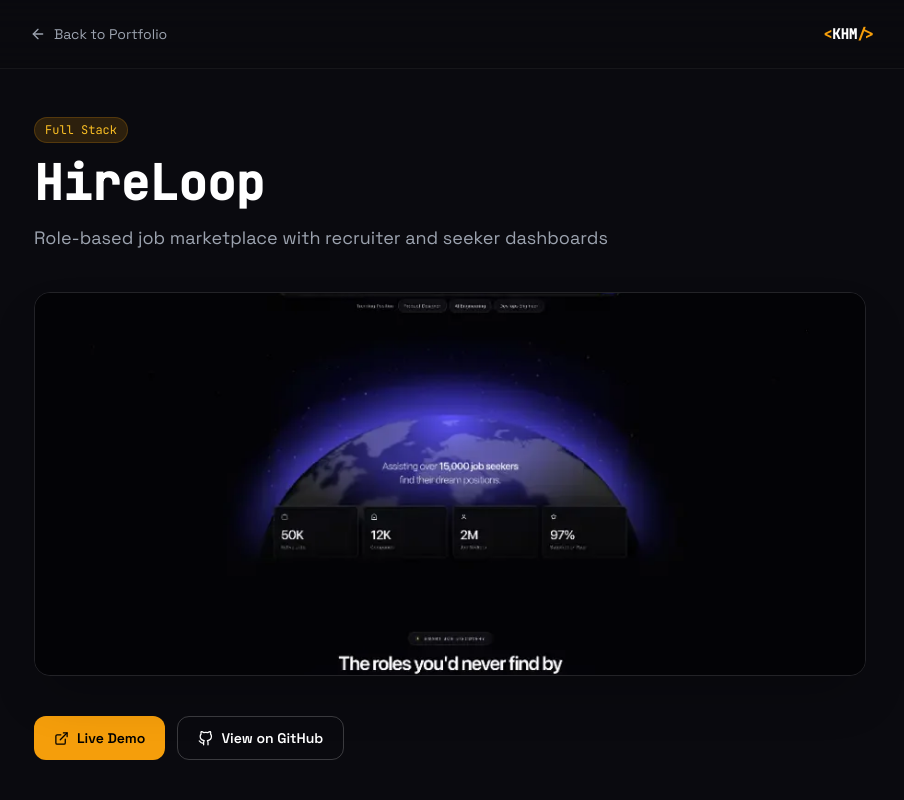
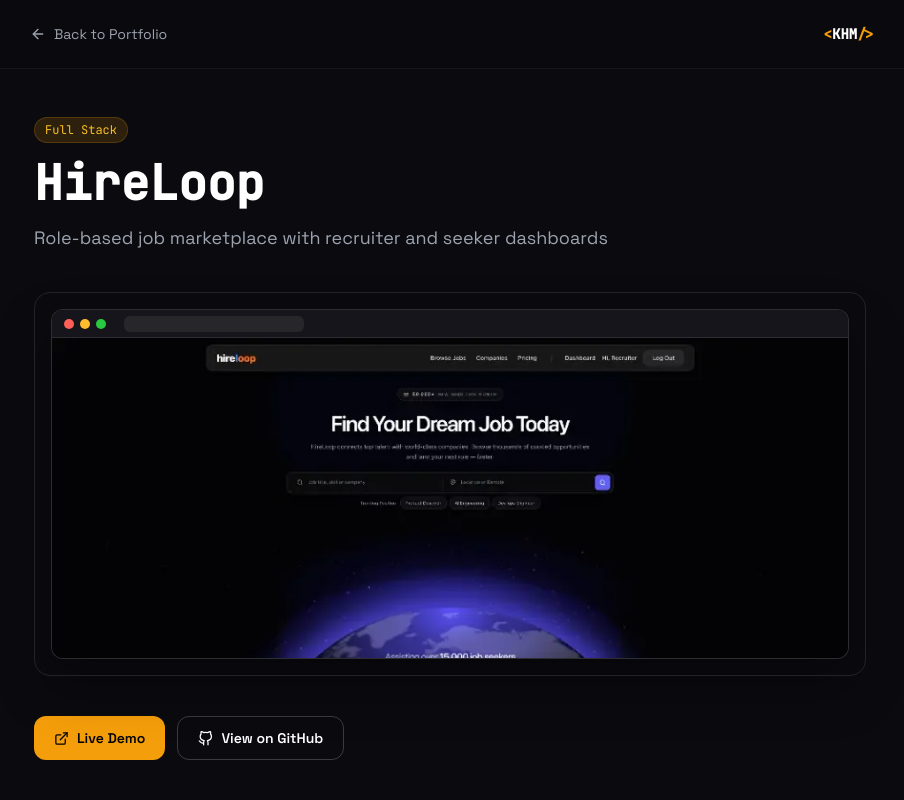
Before and after one commit to khalidhasan-m/portfolio_nextjs, a Next.js app: page /projects/hireloop in a window 1280 px wide. Shown: the top 800 px of the page, without its empty margins (190-1094 px from the left). Built offline with nearby package versions, Linux system fonts and the light colour scheme.

Commit message:
Share HireLoop mockup across project views

```diff
--- a/src/components/ProjectDetail.jsx
+++ b/src/components/ProjectDetail.jsx
@@ -13,6 +13,7 @@ import {
   FiCheckCircle,
 } from "react-icons/fi";
 import { projects } from "@/data/projects";
+import ProjectPreview from "@/components/ProjectPreview";
 
 export default function ProjectDetail({ project }) {
   useEffect(() => {
@@ -54,13 +55,12 @@ export default function ProjectDetail({ project }) {
         </div>
 
         <div className="relative rounded-2xl overflow-hidden mb-10 border dark:border-white/10 border-black/8 shadow-2xl h-72 sm:h-96">
-          <Image
+          <ProjectPreview
             src={project.image}
             alt={`${project.name} screenshot`}
-            fill
             sizes="(max-width: 896px) 100vw, 896px"
-            className="object-cover"
             priority
+            detail
           />
         </div>
 
--- /dev/null
+++ b/src/components/ProjectPreview.jsx
@@ -0,0 +1,51 @@
+"use client";
+
+import { useState } from "react";
+import Image from "next/image";
+import { FiImage } from "react-icons/fi";
+
+const passthroughLoader = ({ src }) => src;
+
+export default function ProjectPreview({ src, alt, sizes, priority = false, detail = false }) {
+  const [error, setError] = useState(false);
+  const isHireloop = typeof src === "string" && src.includes("hireloop");
+  const fallback = (
+    <div className="w-full h-full flex flex-col items-center justify-center dark:bg-white/5 bg-black/5 gap-2">
+      <FiImage size={32} className="text-amber-600/60 dark:text-amber-500/50" aria-hidden="true" />
+      <span className="text-xs dark:text-gray-400 text-gray-600 font-mono">{alt}</span>
+    </div>
+  );
+
+  if (error) return fallback;
+
+  const image = (
+    <Image
+      src={src}
+      alt={alt}
+      fill
+      sizes={sizes}
+      priority={priority}
+      loading={priority ? undefined : "lazy"}
+      loader={passthroughLoader}
+      unoptimized
+      onError={() => setError(true)}
+      className={isHireloop ? "object-cover object-top" : "object-cover"}
+    />
+  );
+
+  if (!isHireloop) return image;
+
+  return (
+    <div
+      className={`absolute ${detail ? "inset-2 sm:inset-4" : "inset-2"} rounded-xl overflow-hidden border dark:border-white/15 border-black/10 bg-[#09090d] shadow-[0_18px_45px_rgba(0,0,0,0.28)]`}
+    >
+      <div className="h-7 px-3 flex items-center gap-1.5 border-b dark:border-white/10 border-black/10 bg-[#15151b]" aria-hidden="true">
+        <span className="w-2.5 h-2.5 rounded-full bg-[#ff5f57]" />
+        <span className="w-2.5 h-2.5 rounded-full bg-[#febc2e]" />
+        <span className="w-2.5 h-2.5 rounded-full bg-[#28c840]" />
+        <span className="ml-3 h-4 flex-1 max-w-[180px] rounded-md bg-white/[0.07]" />
+      </div>
+      <div className="relative h-[calc(100%-1.75rem)]">{image}</div>
+    </div>
+  );
+}
--- a/src/components/Projects.jsx
+++ b/src/components/Projects.jsx
@@ -1,59 +1,17 @@
 "use client";
-import { useState } from "react";
-import Image from "next/image";
 import Link from "next/link";
-import { FiArrowRight, FiGithub, FiExternalLink, FiImage } from "react-icons/fi";
+import { FiArrowRight, FiGithub, FiExternalLink } from "react-icons/fi";
 import { projects } from "@/data/projects";
 import { useInView, IN_VIEW_EARLY } from "@/hooks/useInView";
+import ProjectPreview from "@/components/ProjectPreview";
 
-const passthroughLoader = ({ src }) => src;
-
+/* Project cards keep their original image behavior; HireLoop gets the shared browser mockup. */
 function ProjectImage({ src, alt }) {
-  const [error, setError] = useState(false);
-  const isHireloop = typeof src === "string" && src.includes("hireloop");
-
-  if (error) {
-    return (
-      <div className="w-full h-full flex flex-col items-center justify-center dark:bg-white/5 bg-black/5 gap-2">
-        <FiImage size={32} className="text-amber-600/60 dark:text-amber-500/50" aria-hidden="true" />
-        <span className="text-xs dark:text-gray-400 text-gray-600 font-mono">{alt}</span>
-      </div>
-    );
-  }
-
-  return isHireloop ? (
-    <div className="absolute inset-2 rounded-xl overflow-hidden border dark:border-white/15 border-black/10 bg-[#09090d] shadow-2xl">
-      <div className="h-6 px-2.5 flex items-center gap-1.5 border-b dark:border-white/10 border-black/10 bg-black/30" aria-hidden="true">
-        <span className="w-2 h-2 rounded-full bg-red-400/80" />
-        <span className="w-2 h-2 rounded-full bg-amber-300/80" />
-        <span className="w-2 h-2 rounded-full bg-emerald-400/80" />
-        <span className="ml-2 h-3.5 flex-1 rounded-full bg-white/10" />
-      </div>
-      <div className="relative h-[calc(100%-1.5rem)]">
-        <Image
-          src={src}
-          alt={alt}
-          fill
-          sizes="(max-width: 640px) 100vw, (max-width: 1024px) 50vw, 33vw"
-          className="object-cover object-top group-hover:scale-[1.02] transition-transform duration-500"
-          loading="lazy"
-          loader={passthroughLoader}
-          unoptimized
-          onError={() => setError(true)}
-        />
-      </div>
-    </div>
-  ) : (
-    <Image
+  return (
+    <ProjectPreview
       src={src}
       alt={alt}
-      fill
       sizes="(max-width: 640px) 100vw, (max-width: 1024px) 50vw, 33vw"
-      className="object-cover group-hover:scale-105 transition-transform duration-500"
-      loading="lazy"
-      loader={passthroughLoader}
-      unoptimized
-      onError={() => setError(true)}
     />
   );
 }
```
